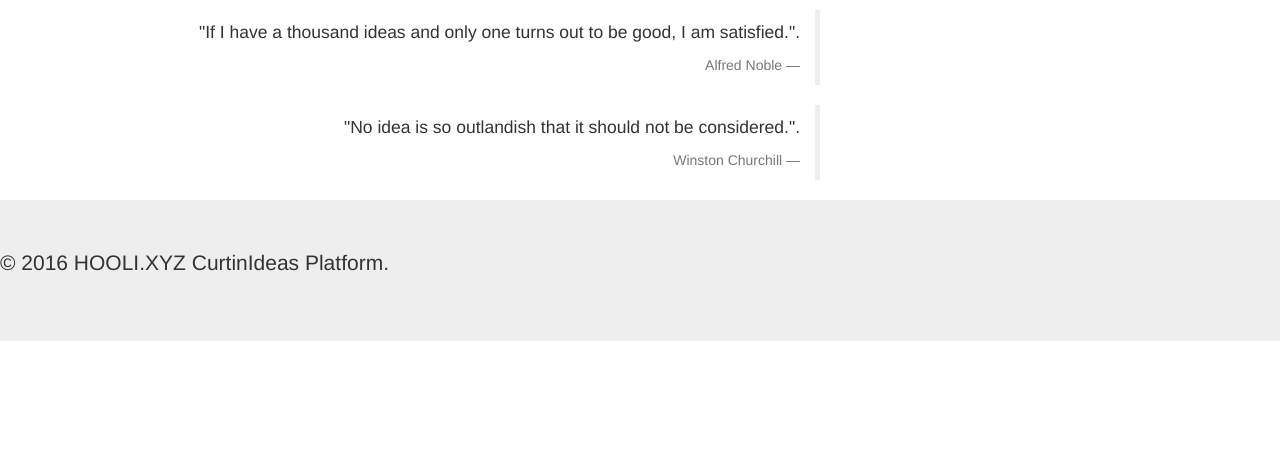
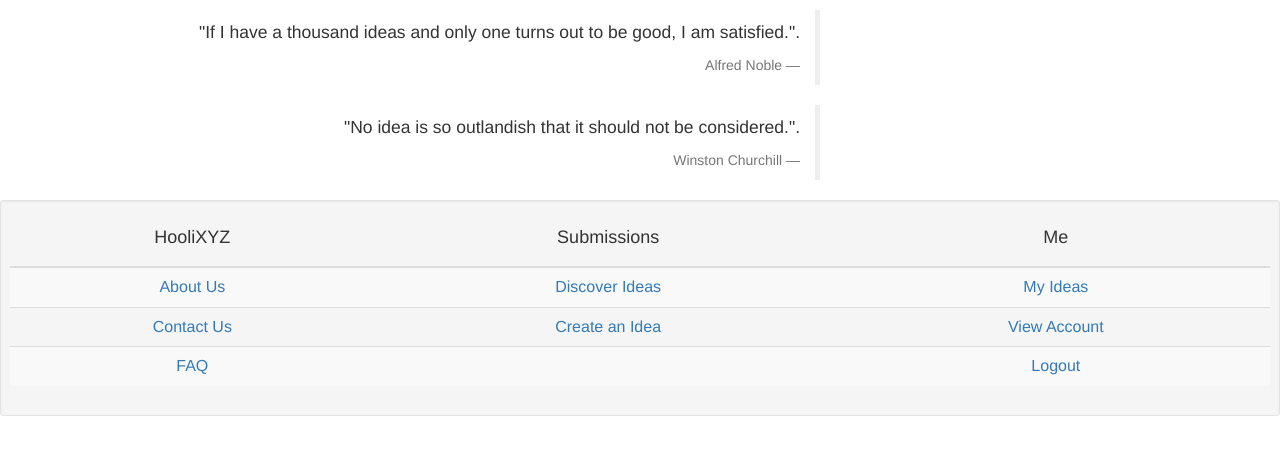
Before and after one commit to jordanchou/curtinideas, a Django app: page / in a window 1280 px wide. Shown: the part 207-662 px from the top of the page. Run offline with Django 3.2, Linux system fonts and the light colour scheme; parts of the project's set-up code (start-up, migrations or seed data) failed here and were passed over; some libraries are stand-ins or nearby versions.

Commit message:
Updated footer and added HTML page for User Profiles

```diff
--- a/website/accounts/urls.py
+++ b/website/accounts/urls.py
@@ -46,13 +46,7 @@ urlpatterns = [
                 'template_name': 'registration/.html',
                  }, name='register-complete'),
 
-                 url(r'^login/$', 'django.contrib.auth.views.login',
-                    {
-                        'template_name':'accounts/login.html'
-                    }
-                    ),
-
                  url(r'^profile/(?P<slug>.*)/$', AccountDetailView.as_view(), name='account_detail'),
-                 url(r'^profile/edit/.*/$', AccountUpdateView.as_view(), name='customuser_update'),
+                 url(r'^profile/edit/(?P<slug>.*)/$', AccountUpdateView.as_view(), name='get'),
 
                ]
--- a/website/templates/base.html
+++ b/website/templates/base.html
@@ -62,10 +62,33 @@
             </body>
 
         <div id="footer"></div>
-            <div class="jumbotron">
 
-            <p class="txt-center rem f-14 white">
-                &copy; 2016 HOOLI.XYZ CurtinIdeas Platform.
-            </p>
+            <div class="well well-sm">
+              <table class="table table-striped table-hover text-center">
+                <thead>
+                  <th class="text-center"><h4>HooliXYZ</h4></th>
+                  <th class="text-center"><h4>Submissions</h4></th>
+                  <th class="text-center"><h4>Me</h4></th>
+                </thead>
+                <tbody>
+                  <tr>
+                    <td><a href="/about_us">About Us <span class="sr-only">(current)</span></a></td>
+                    <td><a href="/submissions/view">Discover Ideas <span class="sr-only">(current)</span></a></td>
+                    <td><a href="/accounts/submissions">My Ideas</a></td>
+                  </tr>
+                  <tr>
+                    <td><a href="/contact_us">Contact Us <span class="sr-only">(current)</span></a></td>
+                    <td><a href="/submissions/submit">Create an Idea <span class="sr-only">(current)</span></a></td>
+                    <td><a href="{% url 'accounts:account_detail' slug=user.slug %}">View Account</a></td>
+                  </tr>
+                  <tr>
+                    <td><a href="/faq">FAQ <span class="sr-only">(current)</span></a></td>
+                    <td></td>
+                    <td><a href="/accounts/logout">Logout</a></td>
+                  </tr>
+                </tbody>
+              </table>
+
+            </div>
         </div>
 </body>
--- a/website/website/urls.py
+++ b/website/website/urls.py
@@ -19,10 +19,11 @@ from django.contrib import admin
 from accounts import urls as accounts_urls
 
 urlpatterns = [
+    url(r'^accounts/', include(accounts_urls, namespace="accounts")),
     url(r'^$', 'website.views.index', name='index'),
     url(r'^about_us/', 'website.views.about_us'),
     url(r'^contact_us/', 'website.views.contact_us'),
     url(r'^faq/', 'website.views.contact_us'),
     url(r'^admin/', admin.site.urls),
-    url(r'^accounts/', include(accounts_urls, namespace="accounts")),
+
 ]
```
Also changed, not shown: website/accounts/models.py (+5 -3 lines), website/accounts/views.py (+8 -0 lines), website/templates/accounts/account_detail.html (deleted, +0 -8 lines), website/templates/accounts/customuser_detail.html (+22 -5 lines), website/accounts/migrations/0006_auto_20160405_1210.py (added), website/db.sqlite3.
